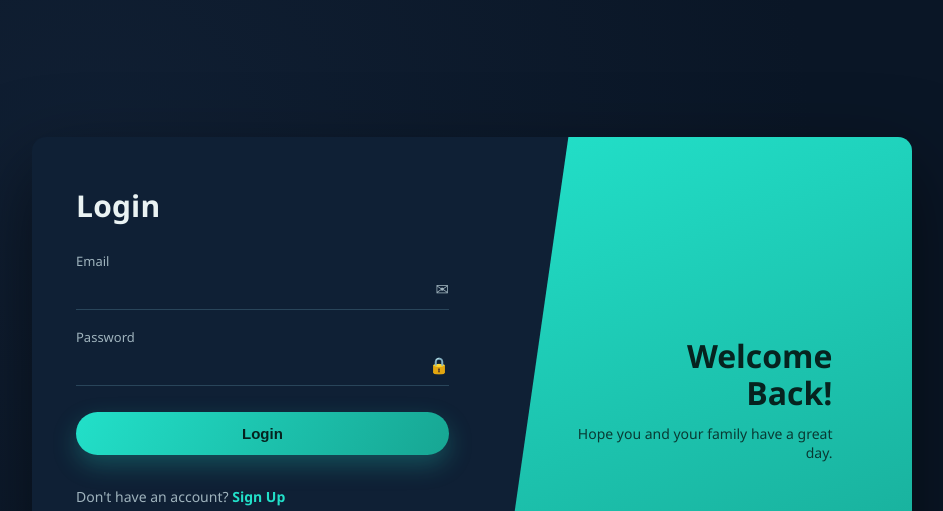
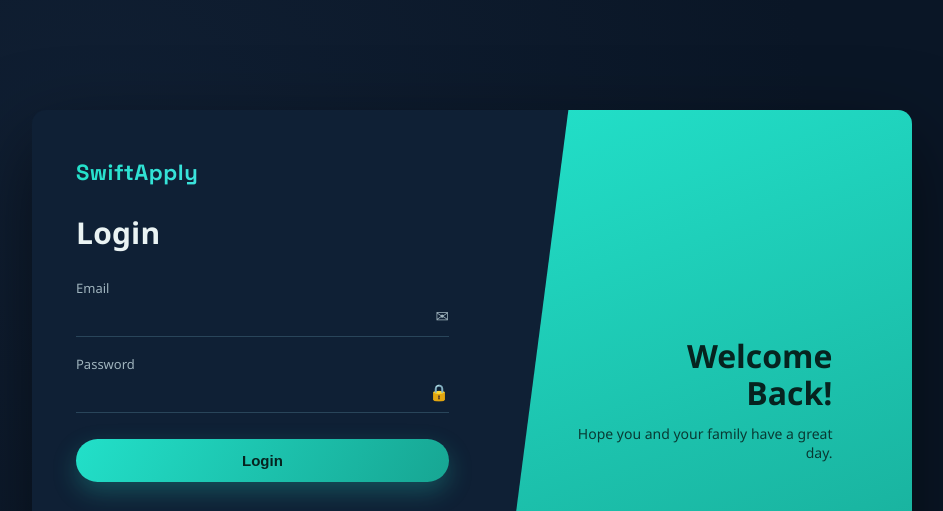
Before and after one commit to shankhadeephalder7-design/Hackathon, a website: page public/login.html in a window 1280 px wide. Shown: the top 511 px of the page, without its empty margins (168-1111 px from the left). Drawn offline with Linux system fonts and the light colour scheme.

Commit message:
Add SwiftApply branding

```diff
--- a/public/login.html
+++ b/public/login.html
@@ -4,12 +4,14 @@
 <meta charset="UTF-8" />
 <meta name="viewport" content="width=device-width, initial-scale=1.0" />
 <title>Log in</title>
+<link href="https://fonts.googleapis.com/css2?family=Space+Grotesk:wght@700&display=swap" rel="stylesheet" />
 <link rel="stylesheet" href="style.css" />
 </head>
 <body>
 
 <div class="card">
   <div class="form-side">
+    <div class="brand">SwiftApply</div>
     <h1>Login</h1>
 
     <form id="login-form" novalidate>
--- a/public/style.css
+++ b/public/style.css
@@ -60,6 +60,18 @@
   flex-direction: column;
   justify-content: center;
   gap: 22px;
+}
+
+.brand {
+  font-family: 'Space Grotesk', sans-serif;
+  font-weight: 700;
+  font-size: 22px;
+  letter-spacing: 0.5px;
+  background: linear-gradient(120deg, var(--teal), #6be8ff);
+  -webkit-background-clip: text;
+  background-clip: text;
+  color: transparent;
+  margin-bottom: 4px;
 }
 
 .form-side h1 {
```
Also changed, not shown: public/signup.html (+2 -0 lines).
